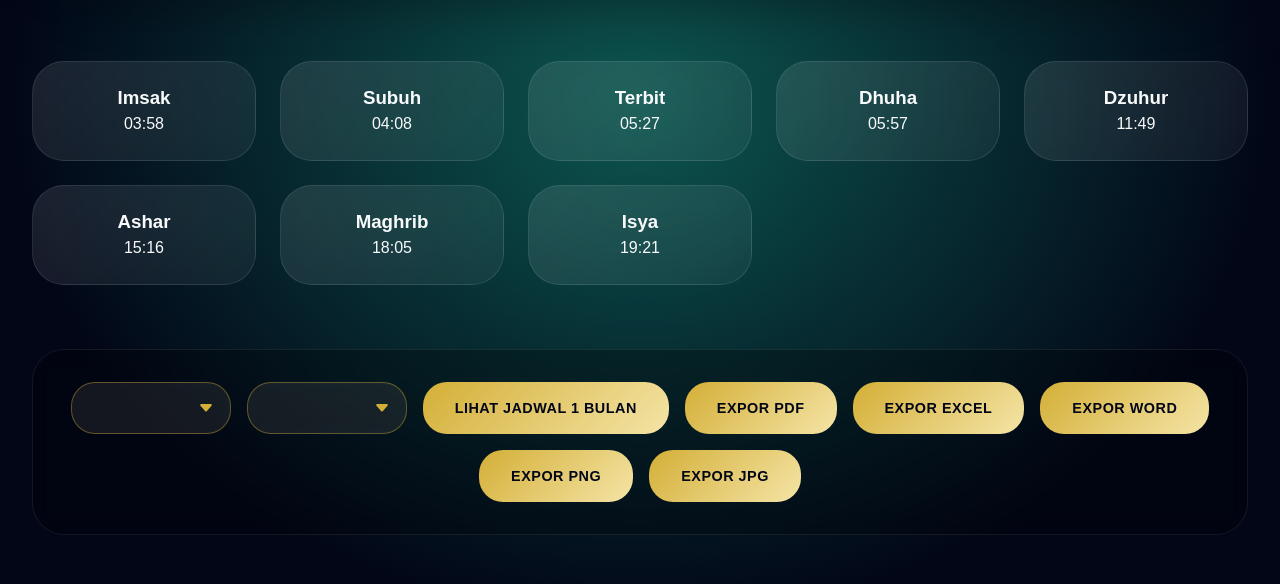
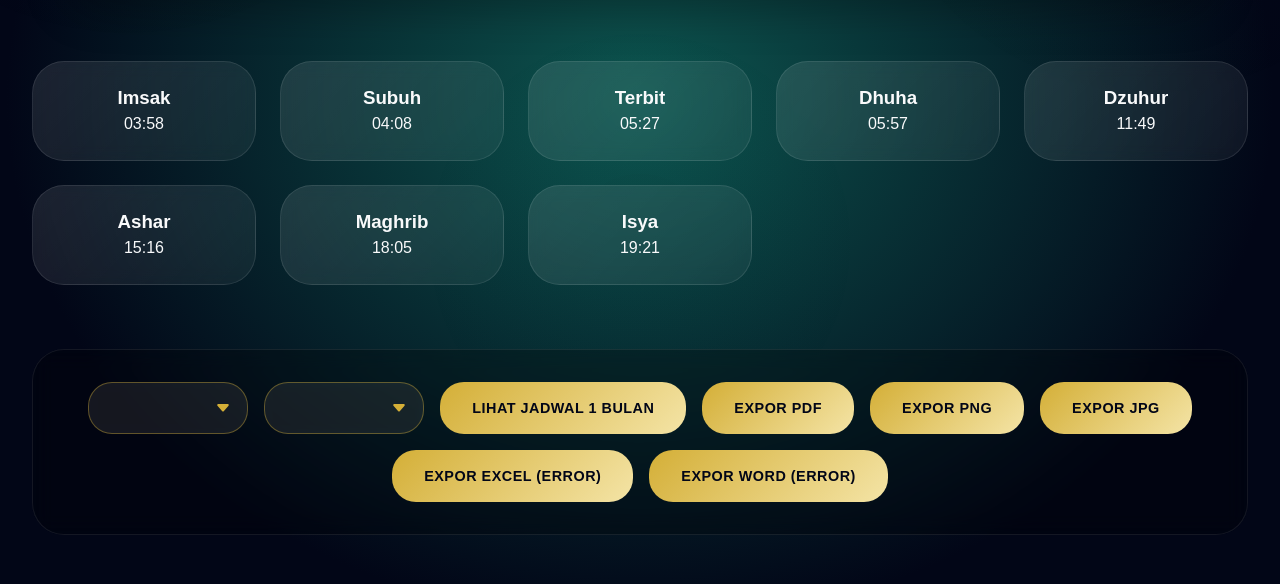
Before and after one commit to ReyLanTra/Jadwal-Sholat-Al-Ikhlas-, a plain HTML site: page index.html in a window 1280 px wide. Shown: the part 436-1020 px from the top of the page. Drawn offline with Linux system fonts and the light colour scheme.

Commit message:
Jadwal Sholat by Reyzar

```diff
--- a/index.html
+++ b/index.html
@@ -33,10 +33,10 @@
 
   <button onclick="showMonthly()">Lihat Jadwal 1 Bulan</button>
   <button onclick="exportPDF()">Expor PDF</button>
-  <button onclick="exportExcel()">Expor Excel</button>
-  <button onclick="exportWord()">Expor Word</button>
   <button onclick="exportPNG()">Expor PNG</button>
   <button onclick="exportJPG()">Expor JPG</button>
+  <button onclick="exportExcel()">Expor Excel (Error)</button>
+  <button onclick="exportWord()">Expor Word (Error)</button>
 </section>
 
 <section id="monthlyTable"></section>
```
